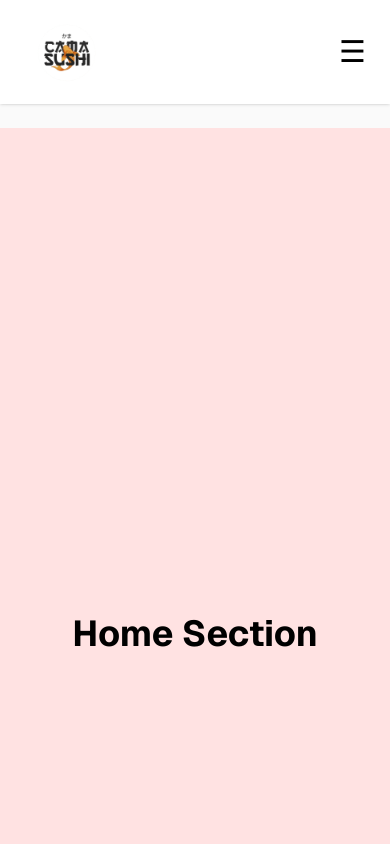
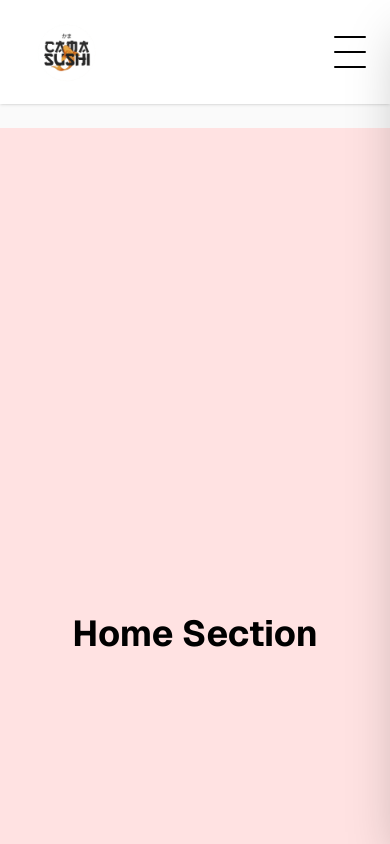
Before and after one commit to somoscomarcalabs/camasushi, a Next.js app: page / in a window 390 px wide. Shown: the top 844 px of the page. Built offline with nearby package versions, Linux system fonts and the light colour scheme.

Commit message:
now it open sideways

```diff
--- a/src/app/components/Header.tsx
+++ b/src/app/components/Header.tsx
@@ -12,20 +12,18 @@ export default function Header() {
       <div className="relative w-full flex items-center">
 
         {/* LOGO */}
-
         <div className="pl-0 ml-4 relative h-20 w-25">
           <Image
             src="/logo.png"
             alt="Logo"
             fill
-            sizes="1"
+            sizes="(max-width: 768px) 100px, 150px"
             className="object-cover rounded-full"
             loading="eager"
           />
         </div>
 
         {/* NAV Desktop */}
-
         <nav className="hidden md:flex absolute left-1/2 -translate-x-1/2 items-center gap-8">
           <Link className="text-lg font-medium hover:text-gray-400 transition-colors" href="/">Home</Link>
           <Link className="text-md font-medium hover:text-gray-400 transition-colors" href="#menu">Menu</Link>
@@ -33,21 +31,24 @@ export default function Header() {
           <Link className="text-md font-medium hover:text-gray-400 transition-colors" href="#contact">Contact</Link>
         </nav>
 
-        {/* BOTON MOBILE */}
-        <button
-          className="md:hidden ml-auto mr-6 text-3xl"
+        {/* --- HAMBURGER ANIMATION --- */}
+        <div
+          className="md:hidden ml-auto mr-6 z-[60] relative"
           onClick={() => setOpenMenu(!openMenu)}
         >
-          ☰
-        </button>
+          <div id="burger" className={openMenu ? "open" : ""}>
+            <div></div>
+            <div></div>
+            <div></div>
+          </div>
+        </div>
 
         {/* NAV Mobile */}
-
         <div
-          className={`absolute top-full left-0 right-0 md:hidden bg-white shadow-md overflow-hidden transition-all duration-300
-          ${openMenu ? "max-h-96 opacity-100 translate-y-0" : "max-h-0 opacity-0 -translate-y-2"}`}
+          className={`fixed top-0 right-0 h-screen w-[70%] max-w-sm bg-white shadow-2xl z-50 transition-transform duration-500 ease-in-out
+          ${openMenu ? "translate-x-0" : "translate-x-full"}`}
         >
-          <nav className="flex flex-col items-start gap-4 px-6 py-4">
+          <nav className="flex flex-col items-start gap-6 px-8 pt-32 h-full">
             <Link onClick={() => setOpenMenu(false)} className="text-lg font-medium" href="/">Home</Link>
             <Link onClick={() => setOpenMenu(false)} className="text-md font-medium" href="#menu">Menu</Link>
             <Link onClick={() => setOpenMenu(false)} className="text-md font-medium" href="#about">About Us</Link>
--- a/src/app/globals.css
+++ b/src/app/globals.css
@@ -28,3 +28,43 @@ body {
 html {
   scroll-behavior: smooth;
 }
+
+/* === Hamburguer Animation === */
+
+#burger {
+  cursor: pointer;
+  width: 2rem;
+  height: 2rem;
+  display: flex;
+  justify-content: space-between;
+  flex-direction: column;
+  z-index: 60; /* Higher than the menu */
+}
+
+/* Style the three lines */
+#burger > div {
+  height: 2px;
+  width: 100%;
+  background-color: #000;
+  transition: 0.5s;
+  border-radius: 9999px;
+}
+
+/* === Animation Logic (React State Version) === */
+
+/* When the "open" class is present on the parent, transform the lines */
+
+/* Line 1: Rotate and move down */
+#burger.open > div:nth-child(1) {
+  transform: translateY(15px) rotate(45deg);
+}
+
+/* Line 2: Fade out */
+#burger.open > div:nth-child(2) {
+  opacity: 0;
+}
+
+/* Line 3: Rotate and move up */
+#burger.open > div:nth-child(3) {
+  transform: translateY(-15px) rotate(-45deg);
+}
```
